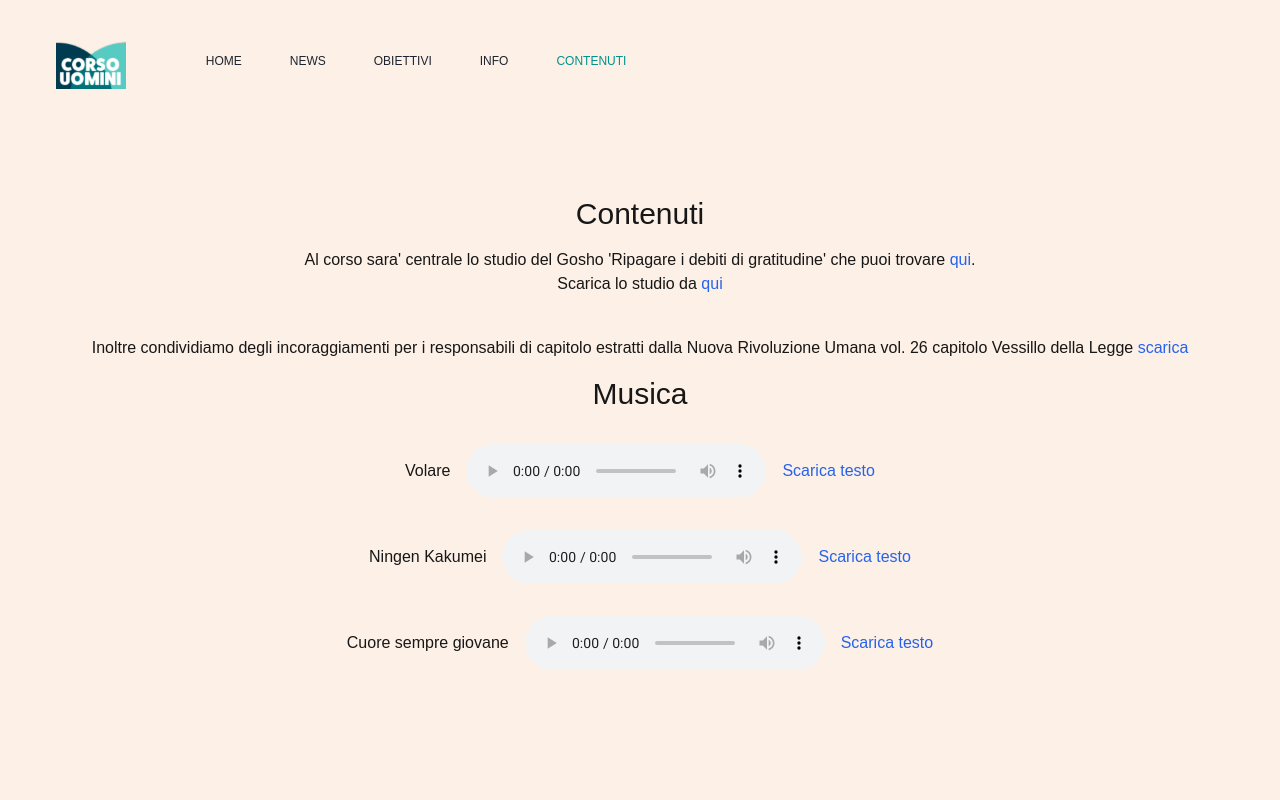
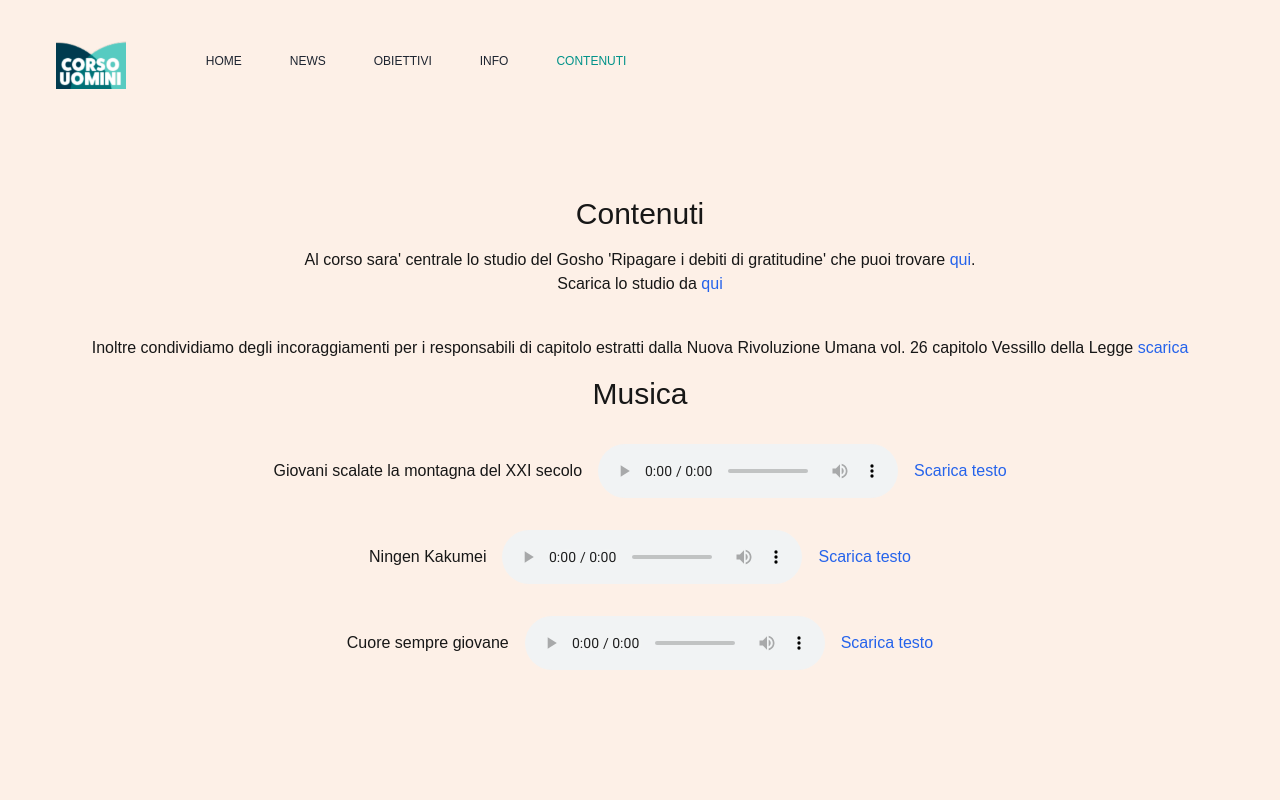
Before and after one commit to upalatucci/corso-uomini, a Next.js app: page /contenuti in a window 1280 px wide. Shown: the top 800 px of the page. Built offline with nearby package versions, Linux system fonts and the light colour scheme.

Commit message:
change music

```diff
--- a/app/contenuti/page.tsx
+++ b/app/contenuti/page.tsx
@@ -48,14 +48,17 @@ const Contenuti: FC = () => {
 
           <div className="flex justify-center items-center flex-col">
             <div className="flex gap-4 items-center my-4">
-              <div>Volare</div>
+              <div>Giovani scalate la montagna del XXI secolo</div>
               <audio controls>
-                <source src="/musica/VOLARE(BASE).mp3" type="audio/mpeg" />
+                <source
+                  src="/musica/giovani_scalate_la_montagna_del_XXI_secolo.mp3"
+                  type="audio/mpeg"
+                />
                 Your browser does not support the audio element.
               </audio>
 
               <a
-                href="/musica/VOLARE_(LYRICS).pdf"
+                href="/musica/giovani_scalate_la_montagna_del_XXI_secolo_LYRICS.pdf"
                 className="text-blue-600 hover:underline"
                 download
               >
```
Also changed, not shown: 2 other files (tests, documents, lock files or other folders).
